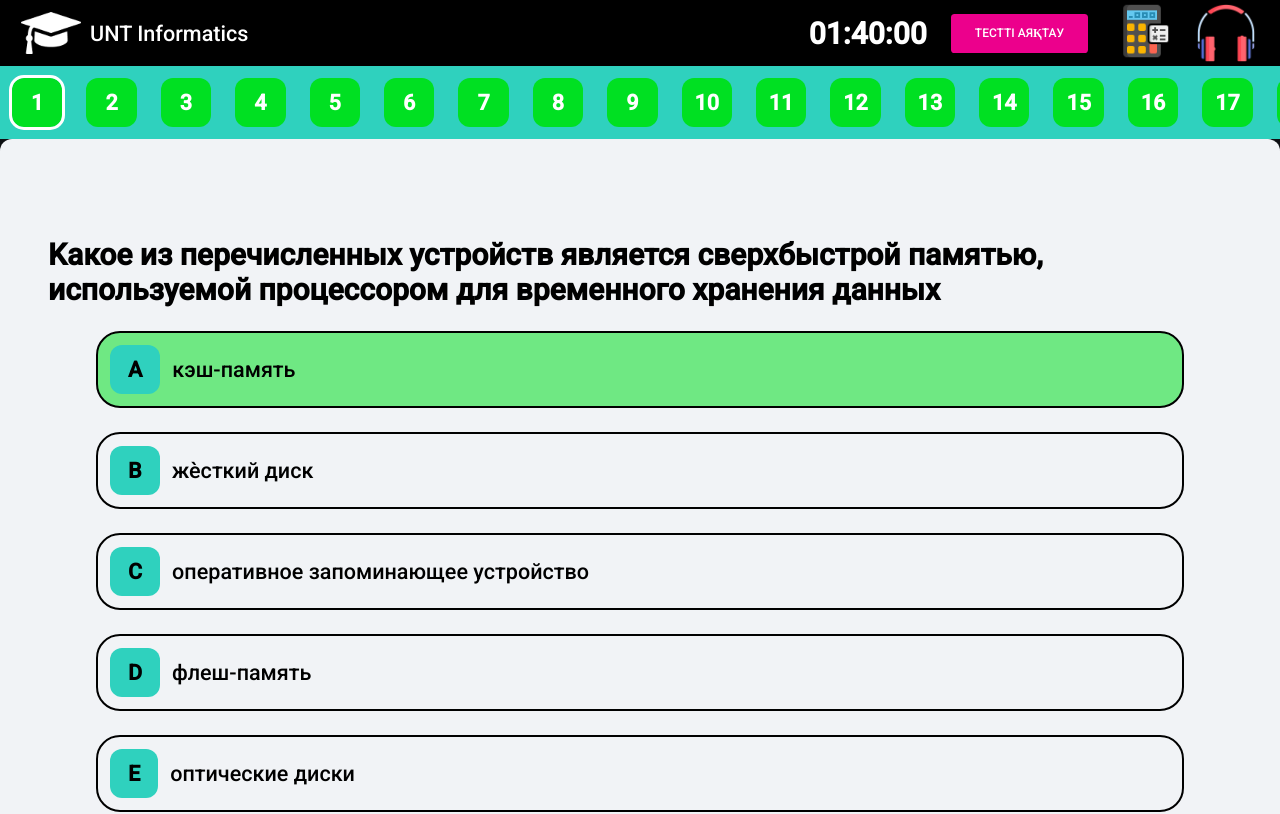
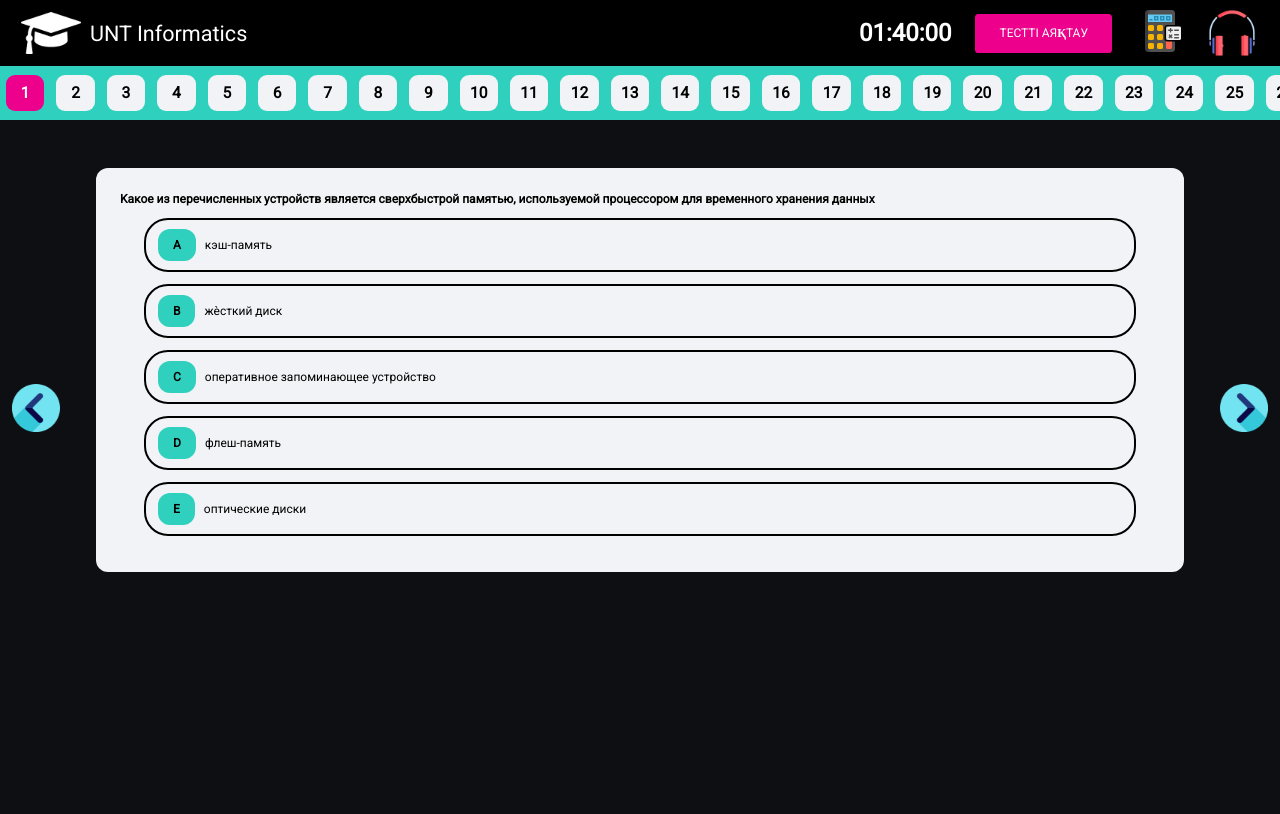
Before and after one commit to guinnod/new-unt-front, a React (Create React App) app: page /home/testing/simple in a window 1280 px wide. Shown: the top 814 px of the page. Built offline with nearby package versions, Linux system fonts and the light colour scheme.

Commit message:
before coordinal changes

```diff
--- a/src/App.css
+++ b/src/App.css
@@ -1,4 +1,4 @@
-@import url('https://fonts.googleapis.com/css2?family=Roboto:wght@500');
+@import url('https://fonts.googleapis.com/css2?family=Roboto');
 
 html {
     font-size: 12px;
--- a/src/components/cards/card-quiz/card-quiz.css
+++ b/src/components/cards/card-quiz/card-quiz.css
@@ -1,27 +1,45 @@
-.card-quiz__root {
-    display: flex;
-    justify-content: space-around;
+.card-quiz__root .card__anchor {
+    margin: 2rem;
 }
 
-.card-quiz__root > div:first-child {
-    width: 30%;
+.card-quiz__root--flex {
+    display: flex;
+}
+
+.card-quiz__root--double {
+    display: flex;
+    justify-content: space-between;
 }
 
 .card-quiz__anchor {
-    padding: 4rem;
+    padding: 2rem;
+}
+
+.card-quiz__part--question {
+    width: 40%;
+}
+
+.card-quiz__part--option {
+    width: 60%;
 }
 
 .card-quiz__question {
-    font-size: 2.5rem;
+    font-size: 1rem;
+}
+
+.card-quiz__image {
+    max-width: 25rem;
 }
 
 .card-quiz__option__anchor {
     display: flex;
     align-items: center;
-    margin: 2rem 4rem;
+    margin: 1rem 2rem;
     cursor: pointer;
     border: black 2px solid;
     border-radius: 2rem;
+    padding: 0.75rem 1rem;
+    font-size: 1rem;
 }
 
 .card-quiz__option__text {
@@ -30,9 +48,9 @@
 
 .card-quiz__option__label {
     background-color: #2FD1BE;
-    padding: 1rem 1.5rem;
+    padding: 0.75rem 1.25rem;
     border-radius: 1rem;
-    margin: 1rem;
+    margin: 0 0.75rem 0 0;
 }
 
 .card-quiz__option__label--selected {
@@ -51,3 +69,14 @@
 .card-quiz__option--incorrect {
     background-color: #f8797b;
 }
+
+@media only screen and (max-width: 850px) {
+    .card-quiz__root {
+        flex-direction: column;
+    }
+
+    .card-quiz__part--option,
+    .card-quiz__part--question {
+        width: 100%;
+    }
+}
--- a/src/components/cards/card-quiz/index.jsx
+++ b/src/components/cards/card-quiz/index.jsx
@@ -2,14 +2,15 @@ import { Card } from '../card';
 import { LazyImage } from '../../lazy-image';
 import './card-quiz.css';
 export const CardQuiz = ({ currentQuestion, userAnswer, current, selectOption, answers }) => {
+
     const isDivided = currentQuestion.task !== "" || currentQuestion.content !== "" || currentQuestion.taskContent !== "";
 
     const questionPart = <>
-        <LazyImage src={currentQuestion.taskContent} />
-        <div className="card-quiz__question">
+        {currentQuestion.taskContent ? <LazyImage className='card-quiz__image' src={currentQuestion.taskContent} /> : <></>}
+        {currentQuestion.task ? <div className="card-quiz__question">
             {currentQuestion.task}
-        </div>
-        <LazyImage src={currentQuestion.content} />
+        </div> : <></>}
+        {currentQuestion.content ? <LazyImage className='card-quiz__image' src={currentQuestion.content} /> : <></>}
     </>;
 
     const optionPart = <>
@@ -39,27 +40,33 @@ export const CardQuiz = ({ currentQuestion, userAnswer, current, selectOption, a
     </>;
     if (isDivided) {
         return (
-            <div className='card-quiz__root'>
+            <div className='card-quiz__root card-quiz__root--flex'>
+                <div className='card-quiz__part--question'>
                     <Card>
                         <div className='card-quiz__anchor'>
                             {questionPart}
                         </div>
                     </Card>
+                </div>
+                <div className='card-quiz__part--option'>
                     <Card>
-                    <div className='card-quiz__anchor'>
+                        <div className='card-quiz__anchor '>
                             {optionPart}
                         </div>
                     </Card>
+                </div>
             </div>
         );
     }
 
     return (
+        <div className='card-quiz__root'>
             <Card>
                 <div className='card-quiz__anchor'>
                     {questionPart}
                     {optionPart}
                 </div>
             </Card>
+        </div>
     );
 };
--- a/src/components/cards/card-theory/card-theory.css
+++ b/src/components/cards/card-theory/card-theory.css
@@ -3,6 +3,7 @@
     transform-style: preserve-3d;
     width: 40%;
     height: 40rem;
+    max-width: 30rem;
     margin: 3rem 0;
     font-size: 2rem;
     position: relative;
--- a/src/components/cards/card/card.css
+++ b/src/components/cards/card/card.css
@@ -1,7 +1,6 @@
 .card__anchor {
     background-color: #F1F3F6;
     color: black;
-    font-size: 1.8rem;
     font-weight: 900;
     border-radius: 1rem;
     white-space: normal;
--- a/src/components/footer/footer.css
+++ b/src/components/footer/footer.css
@@ -1,5 +1,5 @@
 .footer__anchor {
-    margin-top: 3rem;
+
 }
 
 .footer__anchor .header__anchor {
--- a/src/components/headers/header-working/header-working.css
+++ b/src/components/headers/header-working/header-working.css
@@ -1,5 +1,5 @@
 .header-working__image {
-    width: 5rem;
+    width: 4rem;
     cursor: pointer;
 }
 
@@ -15,7 +15,7 @@
 }
 
 .header-working__time {
-    font-size: 2.5rem;
+    font-size: 2rem;
     font-weight: 700;
 }
 
--- a/src/components/navigator/navigator.css
+++ b/src/components/navigator/navigator.css
@@ -11,16 +11,16 @@
     cursor: pointer;
     color: black;
     background-color: #F1F3F6;
-    padding: 1rem 0;
-    margin: 1rem;
-    border-radius: 1rem;
-    font-size: 1.8rem;
+    padding: 0.75rem 0;
+    margin: 0.75rem 0.5rem;
+    border-radius: 0.75rem;
+    font-size: 1.3rem;
     font-weight: 900;
-    min-width: 4.2rem;
+    min-width: 3.2rem;
 }
 
 .navigator__block:hover {
-    transform: scale(1.1);
+    transform: scale(1.2);
     transition: all 0.5s;
 }
 
--- a/src/components/universals/universal-testing/index.jsx
+++ b/src/components/universals/universal-testing/index.jsx
@@ -3,6 +3,9 @@ import { useDispatch, useSelector } from "react-redux";
 import { CardQuiz } from "../../cards/card-quiz";
 import { quizActions } from '../../../store/quiz';
 import { PageSkeleton } from "../../page-skeleton";
+import { LazyImage } from "../../lazy-image";
+import { next, previous } from "../../../media";
+import './universal-testing.css';
 export const UniversalTesting = () => {
 
     const quiz = useSelector(state => state.quiz);
@@ -23,10 +26,14 @@ export const UniversalTesting = () => {
 
 
     return (
-        <PageSkeleton header='working' timeLeft={quiz.timeLeft} countDown={countDown}>
-            <div>
-                <Navigator userAnswers={quiz.userAnswers} current={current} toQuestion={toQuestion} answers={answers}/>
-                <CardQuiz currentQuestion={quiz.questions[current]} userAnswer={userAnswers[current]} current={current} selectOption={selectOption} answers={answers}/>
+        <PageSkeleton header='working' timeLeft={quiz.timeLeft} countDown={countDown} footer>
+            <Navigator userAnswers={quiz.userAnswers} current={current} toQuestion={toQuestion}  />
+            <div className="testing__root">
+                <LazyImage src={previous} className='testing__button' onClick={() => { toQuestion(current - 1); }} />
+                <div className="testing__anchor">
+                    <CardQuiz currentQuestion={quiz.questions[current]} userAnswer={userAnswers[current]} current={current} selectOption={selectOption}  />
+                </div>
+                <LazyImage src={next} className='testing__button' onClick={() => { toQuestion(current + 1); }} />
             </div>
         </PageSkeleton>
     );
--- /dev/null
+++ b/src/components/universals/universal-testing/universal-testing.css
@@ -0,0 +1,26 @@
+.testing__root {
+
+    display: flex;
+    justify-content: space-between;
+    padding-top: 2rem;
+}
+
+
+.testing__anchor {
+    width: 100%;
+}
+
+
+
+
+.testing__button {
+    width: 4rem;
+    height: 4rem;
+    margin: 20rem 1rem;
+    cursor: pointer;
+}
+
+.testing__button:hover {
+    transform: scale(1.1);
+    transition: all 0.5s;
+}
```
Lines whose indentation alone changed are shown as unchanged.
